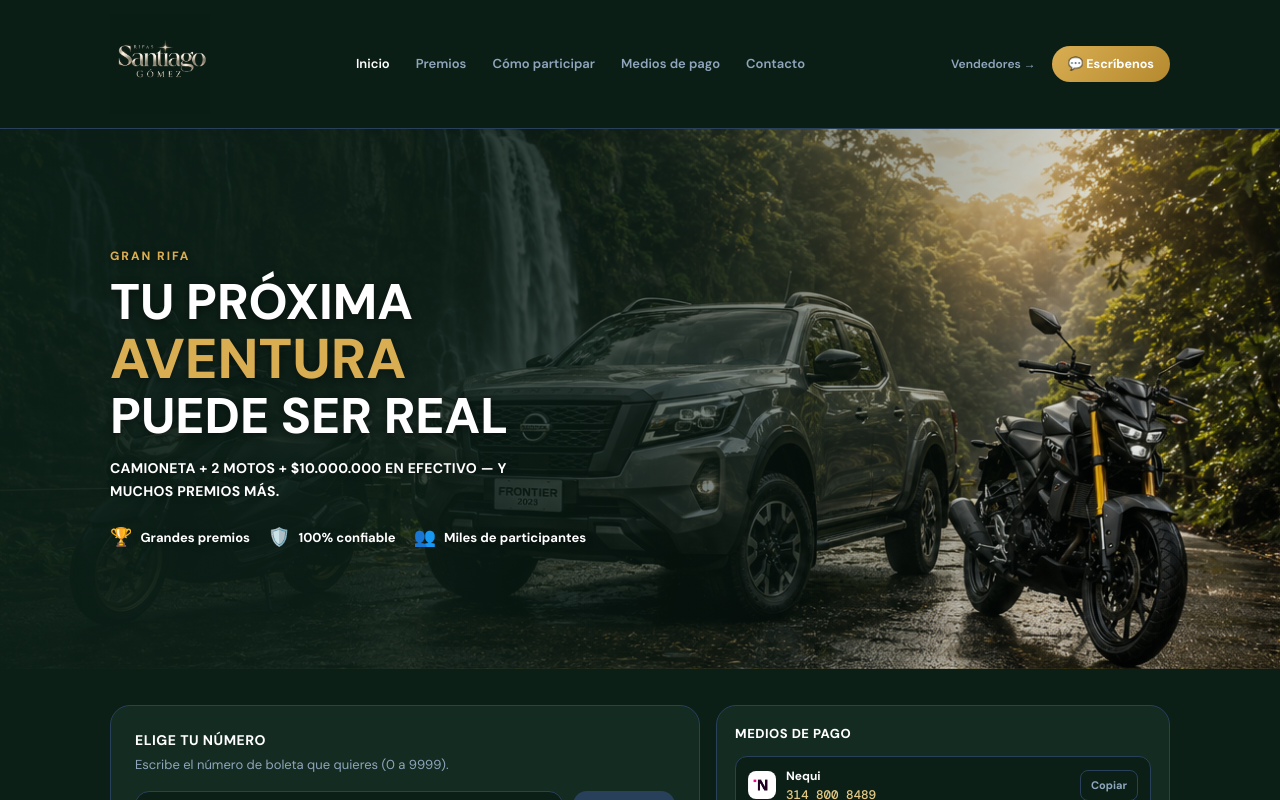
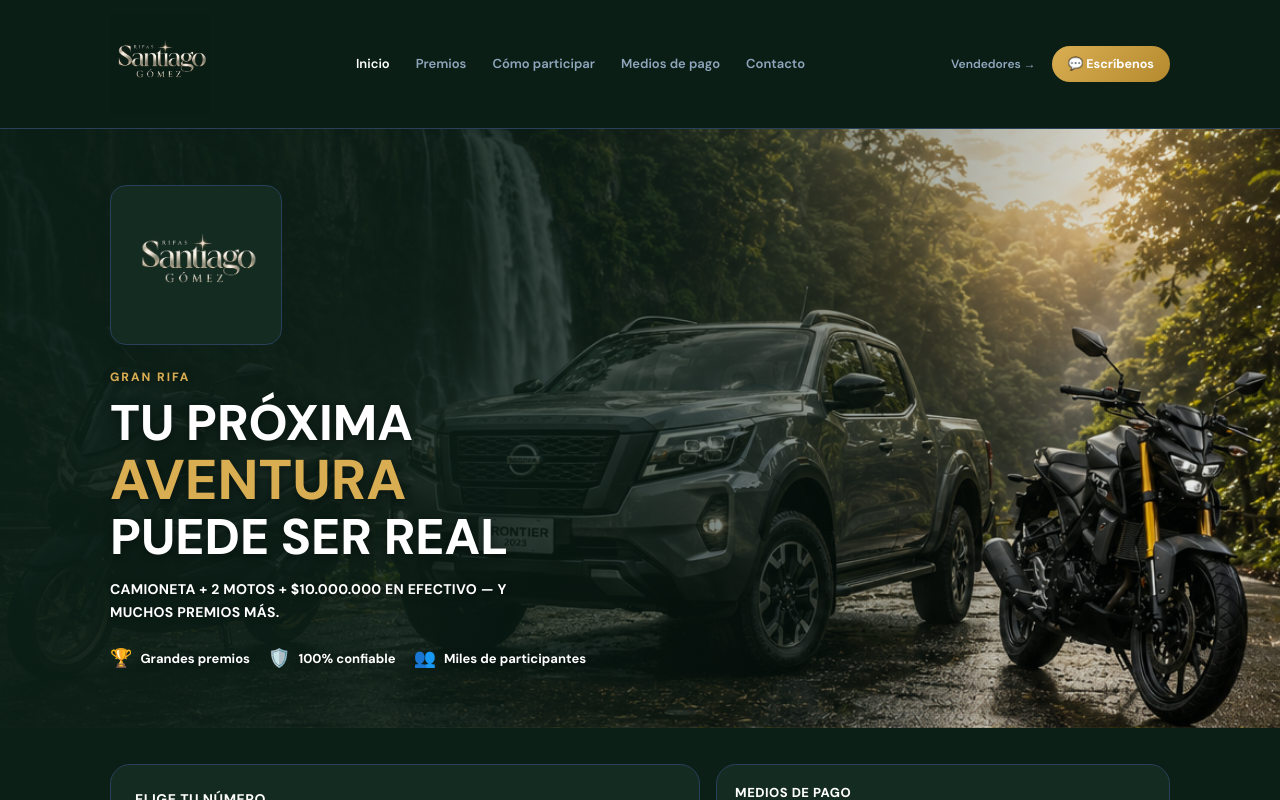
Before and after one commit to riveraalejo38-cell/rifa-digital, a Next.js app: page / in a window 1280 px wide. Shown: the top 800 px of the page. Built offline with nearby package versions, Linux system fonts and the light colour scheme.

Commit message:
Agrega el logo en el hero de la pagina publica

```diff
--- a/src/app/PublicoClient.tsx
+++ b/src/app/PublicoClient.tsx
@@ -479,6 +479,8 @@ export default function PublicoClient() {
         @keyframes latido { 0%, 100% { transform: scale(1); box-shadow: 0 0 0 rgba(37,211,102,0.4); } 50% { transform: scale(1.03); box-shadow: 0 0 22px rgba(37,211,102,0.5); } }
         .prg-nav-links { display: flex; gap: 26px; }
         .prg-watermark { display: none; }
+        .prg-hero-logo-card { display: inline-block; background: #142B21; border: 1.5px solid #28405A; border-radius: 16px; padding: 14px 20px; margin-bottom: 16px; }
+        .prg-hero-logo { height: clamp(80px, 12vw, 130px); width: auto; object-fit: contain; display: block; mix-blend-mode: screen; }
         @media (min-width: 1400px) {
           .prg-watermark {
             display: block; position: absolute; top: 50%; right: calc(-50vw + 590px);
@@ -550,6 +552,10 @@ export default function PublicoClient() {
         <img src="/premios/hero-cascada.png" alt={RAFFLE_PRIZE} className="prg-hero-img" />
         <div className="prg-hero-overlay" />
         <div className="prg-hero-content">
+          <div className="prg-hero-logo-card">
+            {/* eslint-disable-next-line @next/next/no-img-element */}
+            <img src="/logo-wordmark-santiago-gomez.png" alt="Rifas Santiago Gómez" className="prg-hero-logo" />
+          </div>
           <p style={{ margin: "0 0 10px", fontSize: "12px", color: C.gold, fontWeight: 800, letterSpacing: "2px", textShadow: "0 1px 6px rgba(0,0,0,0.5)" }}>GRAN RIFA</p>
           <h1 className="prg-hero-title">
             Tu próxima<br />
```
